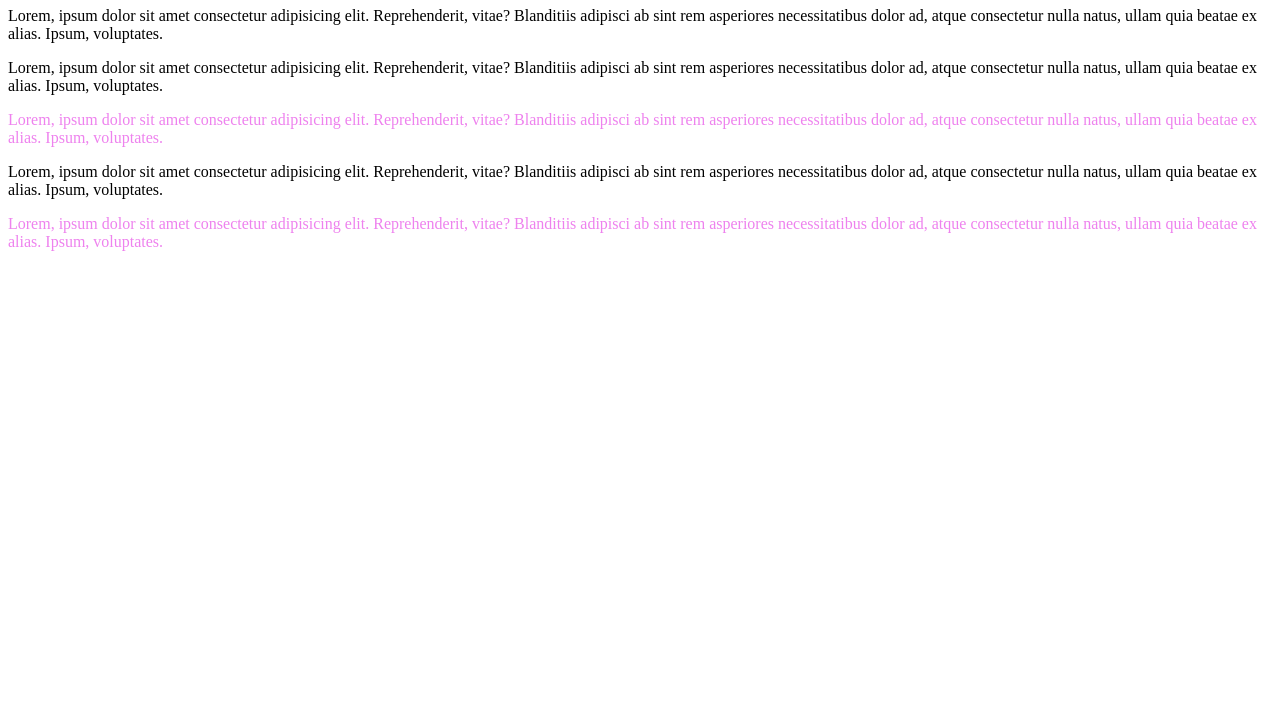
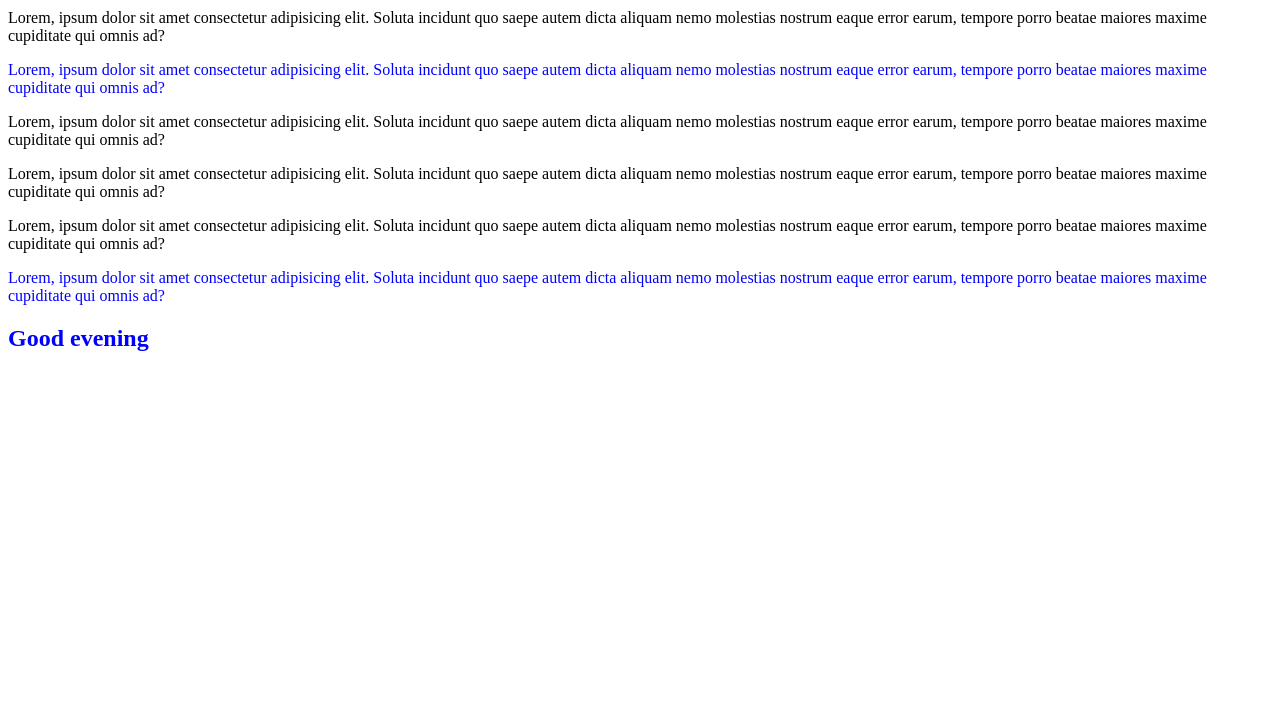
Before and after one commit to ManojNambiraj/Qtree_Feb26_PYFS, a plain HTML site: page CSS/Class1/index.html in a window 1280 px wide. Shown: the part 73-800 px from the top of the page. Drawn offline with Linux system fonts and the light colour scheme.

Commit message:
CSS Text

```diff
--- a/CSS/Class1/index.html
+++ b/CSS/Class1/index.html
@@ -6,53 +6,58 @@
     <title>Document</title>
     <!-- <link rel="stylesheet" href="style.css" /> -->
     <style>
-        /* p{
-            color: orangered;
-            font-size: larger;
-        } */
-
       .para3{
-            color: violet !important;
+        color: blue !important;
       }
 
       #demo{
         color: red;
+        font-size: larger;
       }
     </style>
   </head>
   <body>
-    <h1 class="para3">Hello world</h1>
+    <p class="para3" id="demo">
+      Lorem ipsum dolor sit, amet consectetur adipisicing elit. Suscipit
+      similique, quibusdam possimus vitae facere quasi ipsum officia natus
+      corrupti perspiciatis laboriosam voluptatibus omnis incidunt! Ex doloribus
+      repellendus accusantium non quisquam?
+    </p>
+
+    <!-- <p style="color: lightgreen;"> -->
+
     <p>
-      Lorem, ipsum dolor sit amet consectetur adipisicing elit. Reprehenderit,
-      vitae? Blanditiis adipisci ab sint rem asperiores necessitatibus dolor ad,
-      atque consectetur nulla natus, ullam quia beatae ex alias. Ipsum,
-      voluptates.
+      Lorem, ipsum dolor sit amet consectetur adipisicing elit. Soluta incidunt
+      quo saepe autem dicta aliquam nemo molestias nostrum eaque error earum,
+      tempore porro beatae maiores maxime cupiditate qui omnis ad?
     </p>
-    <!-- <p style="color: orange; font-size: larger;"> -->
-    <p>
-      Lorem, ipsum dolor sit amet consectetur adipisicing elit. Reprehenderit,
-      vitae? Blanditiis adipisci ab sint rem asperiores necessitatibus dolor ad,
-      atque consectetur nulla natus, ullam quia beatae ex alias. Ipsum,
-      voluptates.
-    </p>
-    <p class="para3" id="demo">
-      Lorem, ipsum dolor sit amet consectetur adipisicing elit. Reprehenderit,
-      vitae? Blanditiis adipisci ab sint rem asperiores necessitatibus dolor ad,
-      atque consectetur nulla natus, ullam quia beatae ex alias. Ipsum,
-      voluptates.
+    <p class="para3">
+      Lorem, ipsum dolor sit amet consectetur adipisicing elit. Soluta incidunt
+      quo saepe autem dicta aliquam nemo molestias nostrum eaque error earum,
+      tempore porro beatae maiores maxime cupiditate qui omnis ad?
     </p>
     <p>
-      Lorem, ipsum dolor sit amet consectetur adipisicing elit. Reprehenderit,
-      vitae? Blanditiis adipisci ab sint rem asperiores necessitatibus dolor ad,
-      atque consectetur nulla natus, ullam quia beatae ex alias. Ipsum,
-      voluptates.
+      Lorem, ipsum dolor sit amet consectetur adipisicing elit. Soluta incidunt
+      quo saepe autem dicta aliquam nemo molestias nostrum eaque error earum,
+      tempore porro beatae maiores maxime cupiditate qui omnis ad?
+    </p>
+    <p>
+      Lorem, ipsum dolor sit amet consectetur adipisicing elit. Soluta incidunt
+      quo saepe autem dicta aliquam nemo molestias nostrum eaque error earum,
+      tempore porro beatae maiores maxime cupiditate qui omnis ad?
+    </p>
+    <p>
+      Lorem, ipsum dolor sit amet consectetur adipisicing elit. Soluta incidunt
+      quo saepe autem dicta aliquam nemo molestias nostrum eaque error earum,
+      tempore porro beatae maiores maxime cupiditate qui omnis ad?
     </p>
     <p class="para3">
-      Lorem, ipsum dolor sit amet consectetur adipisicing elit. Reprehenderit,
-      vitae? Blanditiis adipisci ab sint rem asperiores necessitatibus dolor ad,
-      atque consectetur nulla natus, ullam quia beatae ex alias. Ipsum,
-      voluptates.
+      Lorem, ipsum dolor sit amet consectetur adipisicing elit. Soluta incidunt
+      quo saepe autem dicta aliquam nemo molestias nostrum eaque error earum,
+      tempore porro beatae maiores maxime cupiditate qui omnis ad?
     </p>
+
+    <h2 class="para3">Good evening</h2>
   </body>
 </html>
 
--- a/CSS/Class1/style.css
+++ b/CSS/Class1/style.css
@@ -1,4 +1,3 @@
-p{
-    color: red;
-    font-size: larger;
+p {
+  color: orange;
 }
```
Also changed, not shown: CSS/Class2/index.html (added, +61 -0 lines). Lines whose indentation alone changed are shown as unchanged.
